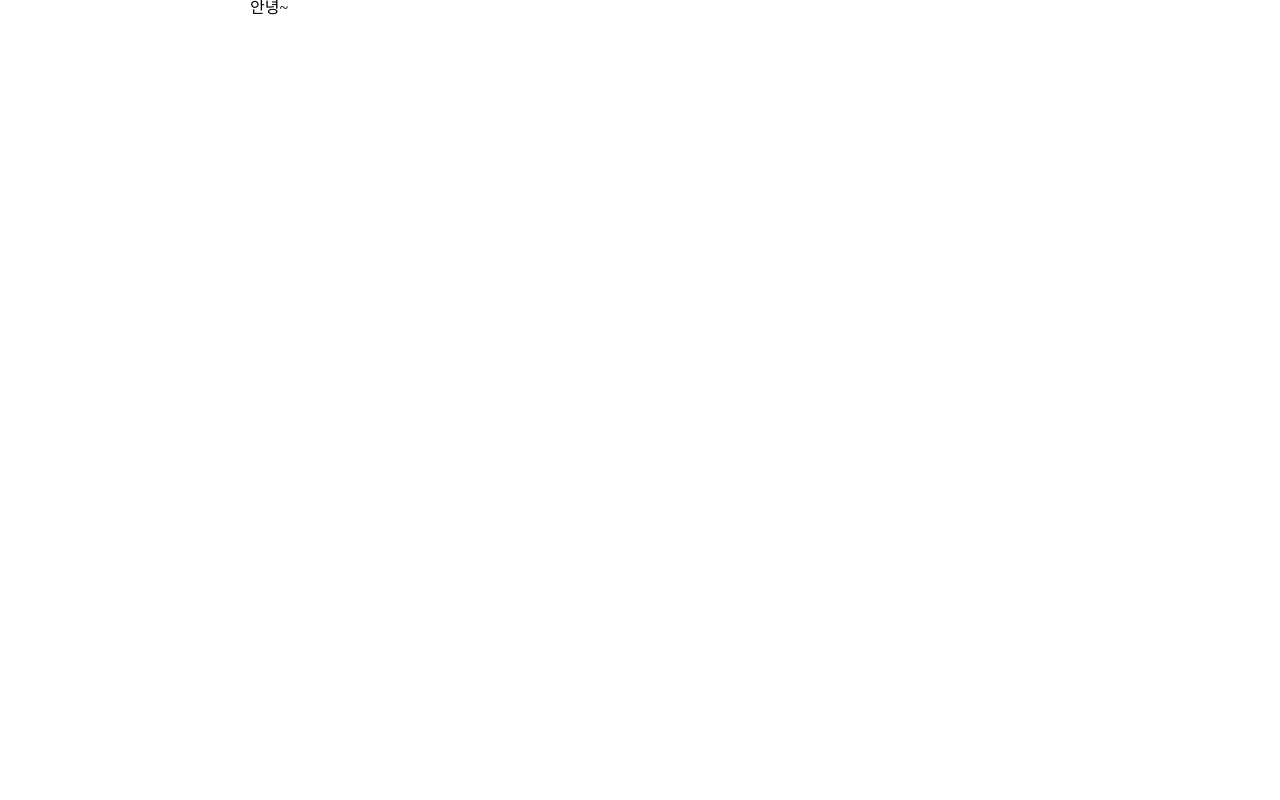
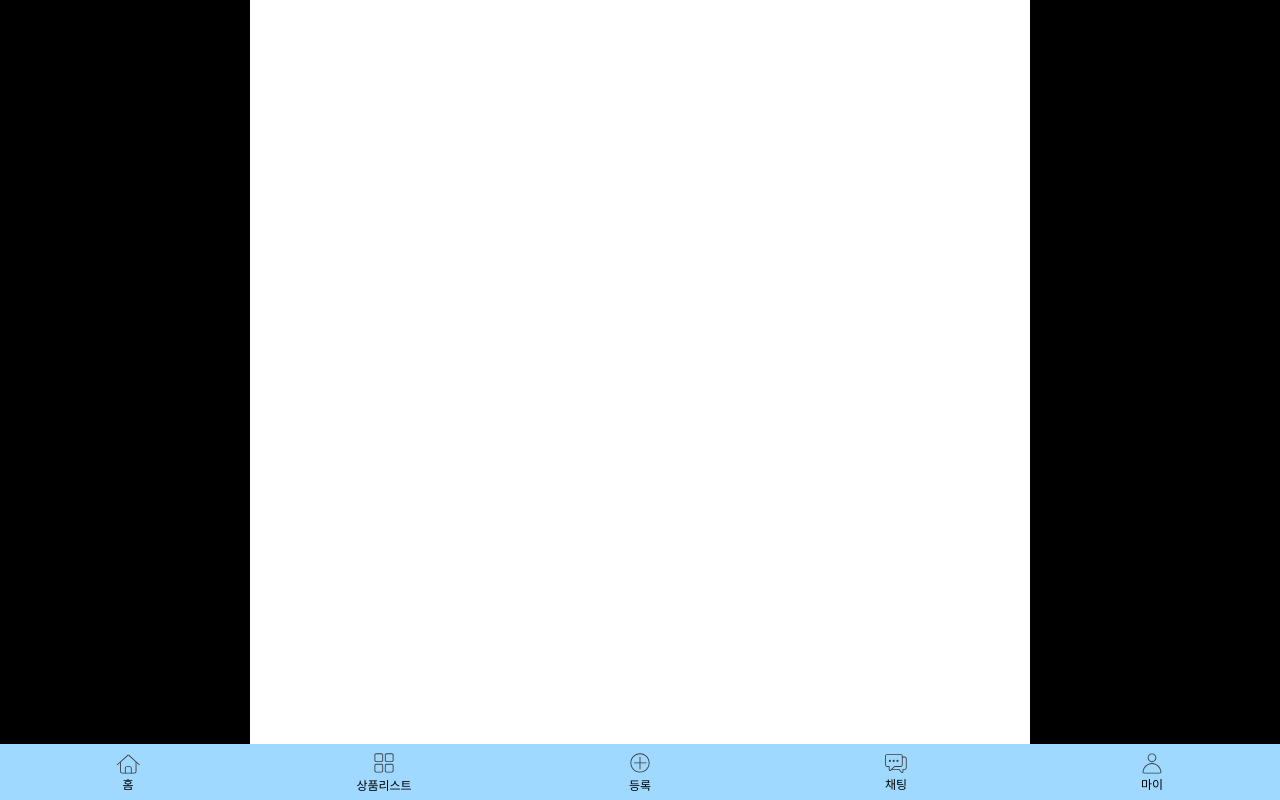
Before and after one commit to Yanabada/Yanabada_FE, a React (Vite) app: page / in a window 1280 px wide. Built offline with nearby package versions, Linux system fonts and the light colour scheme.

Commit message:
Design : 하단 navBar 레이아웃 (chakraUI -> emotion)

```diff
--- a/package.json
+++ b/package.json
@@ -46,6 +46,7 @@
     "husky": "^8.0.3",
     "lint-staged": "^15.2.0",
     "typescript": "^5.2.2",
-    "vite": "^5.0.8"
+    "vite": "^5.0.8",
+    "vite-plugin-svgr": "^4.2.0"
   }
 }
--- a/src/components/navBar/index.tsx
+++ b/src/components/navBar/index.tsx
@@ -1,71 +1,61 @@
-// import React from "react";
-// import navChat from "../../assets/icons/nav_Chat.svg";
-// import navAll from "../../assets/icons/nav_All.svg";
-// import navHome from "../../assets/icons/nav_Home.svg";
-// import navProduct from "../../assets/icons/nav_Product.svg";
-// import navMy from "../../assets/icons/nav_My.svg";
+import navChat from "../../assets/icons/nav_Chat.svg";
+import navAll from "../../assets/icons/nav_All.svg";
+// import { ReactComponent as NavHome } from "../../assets/icons/nav_Home.svg";
+// import NavHome from "../../assets/icons/nav_Home.svg?react";
+import navHome from "../../assets/icons/nav_Home.svg";
+import navProduct from "../../assets/icons/nav_Product.svg";
+import navMy from "../../assets/icons/nav_My.svg";
+import { BottomNavButton, BottomNavWrapper } from "./styles";
+import { useNavigate } from "react-router";
 
 const NavBar = () => {
-  // const basicBoxStyles = {
-  //   flex: "1",
-  //   flexDir: "column",
-  //   alignItems: "center",
-  //   fontSize: "12px",
-  //   gap: "5px"
-  // };
+  const navigate = useNavigate();
 
   return (
-    <div>안녕~</div>
-    // <Flex
-    //   justify="space-between"
-    //   alignItems="center"
-    //   bg="primary.white"
-    //   w="100%"
-    //   h="56px"
-    //   pos="fixed"
-    //   bottom="0"
-    //   left="0"
-    //   right="0"
-    //   textAlign="center"
-    // >
-    //   <Button variant={{ base: "base", md: "md" }}>Object syntax</Button>
-    //   <Flex sx={basicBoxStyles}>
-    //     <img src={navHome} />홈
-    //   </Flex>
-    //   <Flex sx={basicBoxStyles}>
-    //     <img src={navAll} />
-    //     상품리스트
-    //   </Flex>
-    //   <Flex sx={basicBoxStyles}>
-    //     <img src={navProduct} />
-    //     등록
-    //   </Flex>
-    //   <Flex sx={basicBoxStyles}>
-    //     <Avatar src={navChat} size="22px" borderRadius="0">
-    //       <AvatarBadge
-    //         placement="top-end"
-    //         transform="translate(35%, -40%)"
-    //         boxSize="1.25em"
-    //         fontSize="12px"
-    //         border="none"
-    //         bg="primary.100"
-    //         alignItems="baseline"
-    //       >
-    //         2
-    //       </AvatarBadge>
-    //     </Avatar>
-    //     채팅
-    //   </Flex>
-    //   {/* <Avatar src={navChat}>
-    //     <AvatarBadge placement="top-end" boxSize="1.25em" bg="primary.100">
-    //       3
-    //     </AvatarBadge>
-    //   </Avatar> */}
-    //   <Flex sx={basicBoxStyles}>
-    //     <img src={navMy} />
-    //     마이
-    //   </Flex>
-    // </Flex>
+    <BottomNavWrapper>
+      <BottomNavButton
+        onClick={() => {
+          navigate("/");
+        }}
+      >
+        {/* <NavHome /> */}
+        {/* <object data={navHome} style={{ fill: "#fff" }} /> */}
+        <img src={navHome} style={{ fill: "red" }} />홈
+      </BottomNavButton>
+      <BottomNavButton
+        onClick={() => {
+          navigate("/search");
+        }}
+      >
+        {/* <NavAll /> */}
+        <img src={navAll} />
+        상품리스트
+      </BottomNavButton>
+      <BottomNavButton
+        onClick={() => {
+          navigate("/sell");
+        }}
+      >
+        <img src={navProduct} />
+        등록
+      </BottomNavButton>
+      <BottomNavButton
+        onClick={() => {
+          navigate("/chat");
+        }}
+      >
+        <img src={navChat} />
+        채팅
+      </BottomNavButton>
+      <BottomNavButton
+        onClick={() => {
+          navigate("/mypage");
+        }}
+      >
+        <img src={navMy} />
+        마이
+      </BottomNavButton>
+    </BottomNavWrapper>
   );
 };
 
--- /dev/null
+++ b/src/components/navBar/styles.ts
@@ -0,0 +1,28 @@
+import styled from "@emotion/styled";
+
+export const BottomNavWrapper = styled.div`
+  background-color: ${({ theme }) => theme.colors.blue[100]};
+  display: flex;
+  justify-content: space-between;
+  align-items: center;
+  width: 100%;
+  height: 56px;
+  position: fixed;
+  bottom: 0;
+  left: 0;
+  right: 0;
+  text-align: center;
+  user-select: none;
+`;
+
+export const BottomNavButton = styled.div`
+  display: flex;
+  flex: 1;
+  flex-direction: column;
+  align-items: center;
+  font-size: 12px;
+  gap: 5px;
+  > svg {
+    fill: red;
+  }
+`;
--- a/src/styles/globalStyles.ts
+++ b/src/styles/globalStyles.ts
@@ -39,6 +39,7 @@ const globalStyles = css`
   }
   body {
     line-height: 1;
+    background: black;
   }
   ol,
   ul {
```
Also changed, not shown: 1 other file (tests, documents, lock files or other folders).
